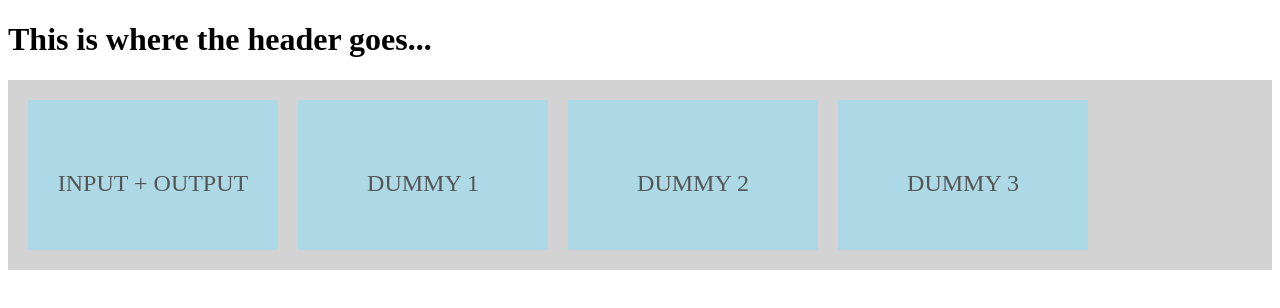
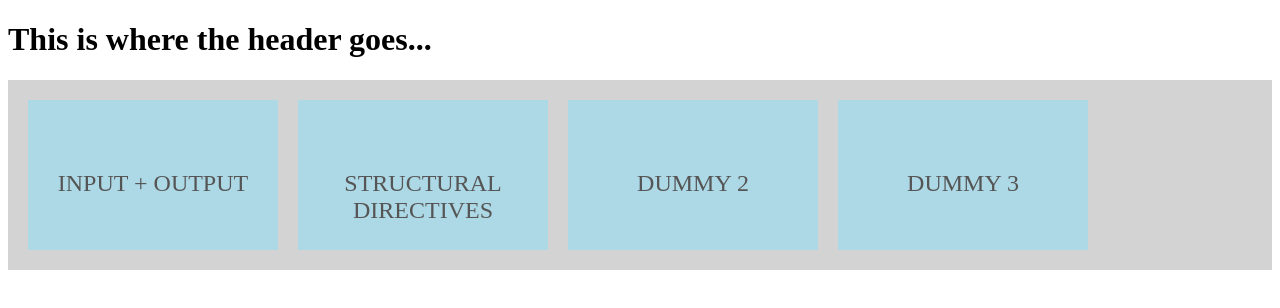
Before and after one commit to Aeddi13/AngularLearnspace, an Angular app: page /topics in a window 1280 px wide. Shown: the top 308 px of the page. Built offline with nearby package versions, Linux system fonts and the light colour scheme.

Commit message:
feat: created component for structural directives

```diff
--- a/src/app/app-routing.module.ts
+++ b/src/app/app-routing.module.ts
@@ -1,6 +1,7 @@
 import { NgModule } from '@angular/core';
 import { Routes, RouterModule } from '@angular/router';
 import { InputOutputComponent } from './input-output/input-output.component';
+import { StructralDirectivesComponent } from './structral-directives/structral-directives.component';
 import { TopicsOverviewComponent } from './topics-overview/topics-overview.component';
 
 
@@ -8,6 +9,7 @@ const routes: Routes = [
   {path: "topics", component: TopicsOverviewComponent},
   {path: "", redirectTo: "topics", pathMatch: "full"},
   {path: "inputoutput", component: InputOutputComponent},
+  {path: "structuraldirectives", component: StructralDirectivesComponent},
 ];
 
 @NgModule({
--- a/src/app/app.module.ts
+++ b/src/app/app.module.ts
@@ -6,13 +6,15 @@ import { AppComponent } from './app.component';
 import { TopicsOverviewComponent } from './topics-overview/topics-overview.component';
 import { InputOutputComponent } from './input-output/input-output.component';
 import { InputOutputChildComponent } from './input-output/input-output-child/input-output-child.component';
+import { StructralDirectivesComponent } from './structral-directives/structral-directives.component';
 
 @NgModule({
   declarations: [
     AppComponent,
     TopicsOverviewComponent,
     InputOutputComponent,
-    InputOutputChildComponent
+    InputOutputChildComponent,
+    StructralDirectivesComponent
   ],
   imports: [
     BrowserModule,
--- /dev/null
+++ b/src/app/structral-directives/structral-directives.component.html
@@ -0,0 +1 @@
+<p>structral-directives works!</p>
--- /dev/null
+++ b/src/app/structral-directives/structral-directives.component.ts
@@ -0,0 +1,14 @@
+import { Component, OnInit } from '@angular/core';
+
+@Component({
+  templateUrl: './structral-directives.component.html',
+  styleUrls: ['./structral-directives.component.scss']
+})
+export class StructralDirectivesComponent implements OnInit {
+
+  constructor() { }
+
+  ngOnInit() {
+  }
+
+}
--- a/src/app/topics-overview/topics-overview.component.ts
+++ b/src/app/topics-overview/topics-overview.component.ts
@@ -16,8 +16,8 @@ export class TopicsOverviewComponent implements OnInit {
     routePath: "/inputoutput"
   },
   {
-    name: "Dummy 1",
-    routePath: "/"
+    name: "Structural Directives",
+    routePath: "/structuraldirectives"
   },
   {
     name: "Dummy 2",
```
Also changed, not shown: src/app/structral-directives/structral-directives.component.scss (added), 1 other file (tests, documents, lock files or other folders).
